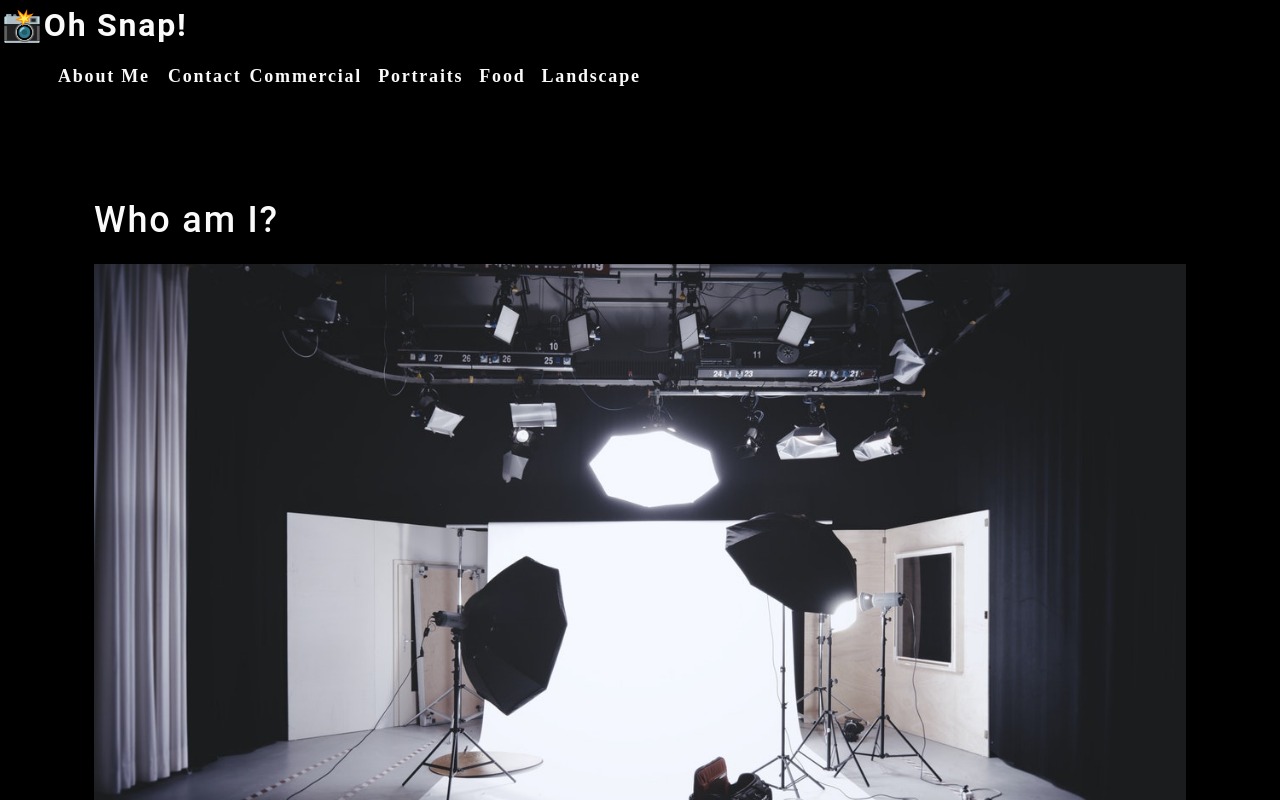
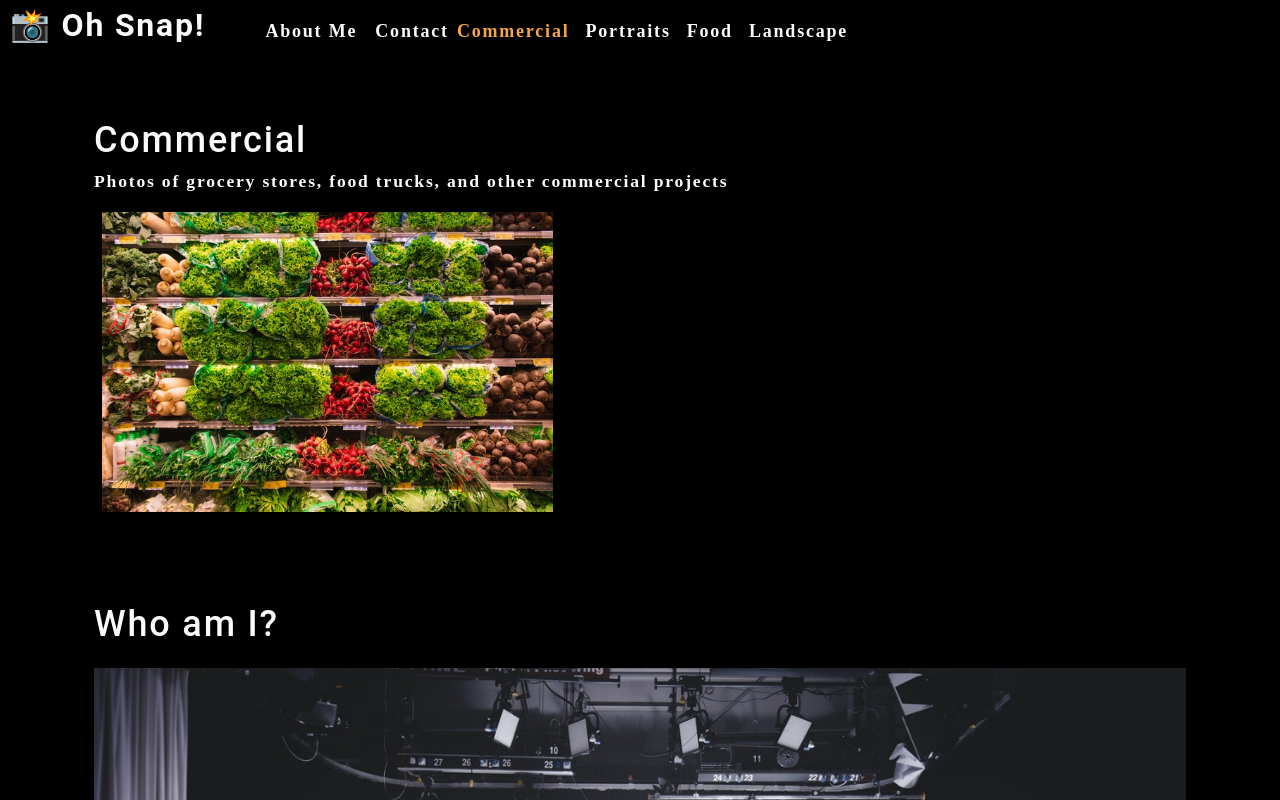
Before and after one commit to jolocabrera/photo-port, a React (Create React App) app: page / in a window 1280 px wide. Shown: the top 800 px of the page. Built offline with nearby package versions, Linux system fonts and the light colour scheme.

Commit message:
add react hooks useState and useEffect to structure of app

```diff
--- a/src/App.js
+++ b/src/App.js
@@ -1,12 +1,30 @@
-import React from 'react';
+import React, { useState } from 'react';
 import About from './components/About';
 import Nav from './components/Nav';
+import Gallery from './components/Gallery';
 
 function App() {
+  const [categories] = useState([
+    {
+      name: 'commercial',
+      description: 'Photos of grocery stores, food trucks, and other commercial projects',
+    },
+    { name: 'portraits', description: 'Portraits of people in my life' },
+    { name: 'food', description: 'Delicious delicacies' },
+    { name: 'landscape', description: 'Fields, farmhouses, waterfalls, and the beauty of nature' },
+  ]);
+
+  const [currentCategory, setCurrentCategory] = useState(categories[0]);
+
     return (
       <div>
-        <Nav></Nav>
+        <Nav
+        categories={categories}
+        setCurrentCategory={setCurrentCategory}
+        currentCategory={currentCategory
+        }></Nav>
         <main>
+          <Gallery></Gallery>
           <About></About>
         </main>
       </div>
--- /dev/null
+++ b/src/components/Gallery/index.js
@@ -0,0 +1,31 @@
+import React from 'react';
+import { capitalizeFirstLetter } from '../../utils/helpers'
+import photo from "../../assets/small/commercial/0.jpg";
+
+
+
+function Gallery(props) {
+    const currentCategory = {
+        name: "commercial",
+        description: "Photos of grocery stores, food trucks, and other commercial projects",
+
+    };
+
+    return(
+        <section>
+            <h1>{capitalizeFirstLetter(currentCategory.name)}</h1>
+            <p>{currentCategory.description}</p>
+            <div className = "flex-row">
+                <img
+                src={photo}
+                alt="Commercial Example"
+                className="img-thumbnail mx-1"
+                />
+            </div>
+        </section>
+
+    );
+}
+
+
+export default Gallery;
--- a/src/components/Nav/index.js
+++ b/src/components/Nav/index.js
@@ -1,45 +1,53 @@
-import React from "react";
+import React, { useEffect } from "react";
+import { capitalizeFirstLetter } from "../../utils/helpers";
 
-function Nav() {
-  const categories = [
-    {
-      name: "Commercial",
-      description:
-        "Photos of grocery stores, food trucks, and other commercial projects",
-    },
-    { name: "Portraits", description: "Portraits of people in my life" },
-    { name: "Food", description: "Delicious delicacies" },
-    {
-      name: "Landscape",
-      description: "Fields, farmhouses, waterfalls, and the beauty of nature",
-    },
-  ];
+function Nav(props) {
 
-  function categorySelected(name) {
-    console.log(`${name} clicked`)
-  }
+  const {
+    categories = [],
+    setCurrentCategory,
+    currentCategory,
+  } = props;
+
+  useEffect(() => {
+    document.title = capitalizeFirstLetter(currentCategory.name);
+  }, [currentCategory]);
 
   return (
-    <header>
+    <header className="flex-row px-1">
       <h2>
         <a data-testid="link" href="/">
           <span role="img" aria-label="camera">
+            {" "}
             📸
-          </span>
+          </span>{" "}
           Oh Snap!
         </a>
       </h2>
       <nav>
         <ul className="flex-row">
           <li className="mx-2">
-            <a data-testid="about" href="#about">About Me</a>
+            <a data-testid="about" href="#about">
+              About Me
+            </a>
           </li>
           <li>
             <span>Contact</span>
           </li>
           {categories.map((category) => (
-            <li className="mx-1" key={category.name}>
-              <span onClick={() => categorySelected(category.name)}>{category.name}</span>
+            <li
+              className={`mx-1 ${
+                currentCategory.name === category.name && "navActive"
+              }`}
+              key={category.name}
+            >
+              <span
+                onClick={() => {
+                  setCurrentCategory(category);
+                }}
+              >
+                {capitalizeFirstLetter(category.name)}
+              </span>
             </li>
           ))}
         </ul>
```
Also changed, not shown: 1 other file (tests, documents, lock files or other folders).
